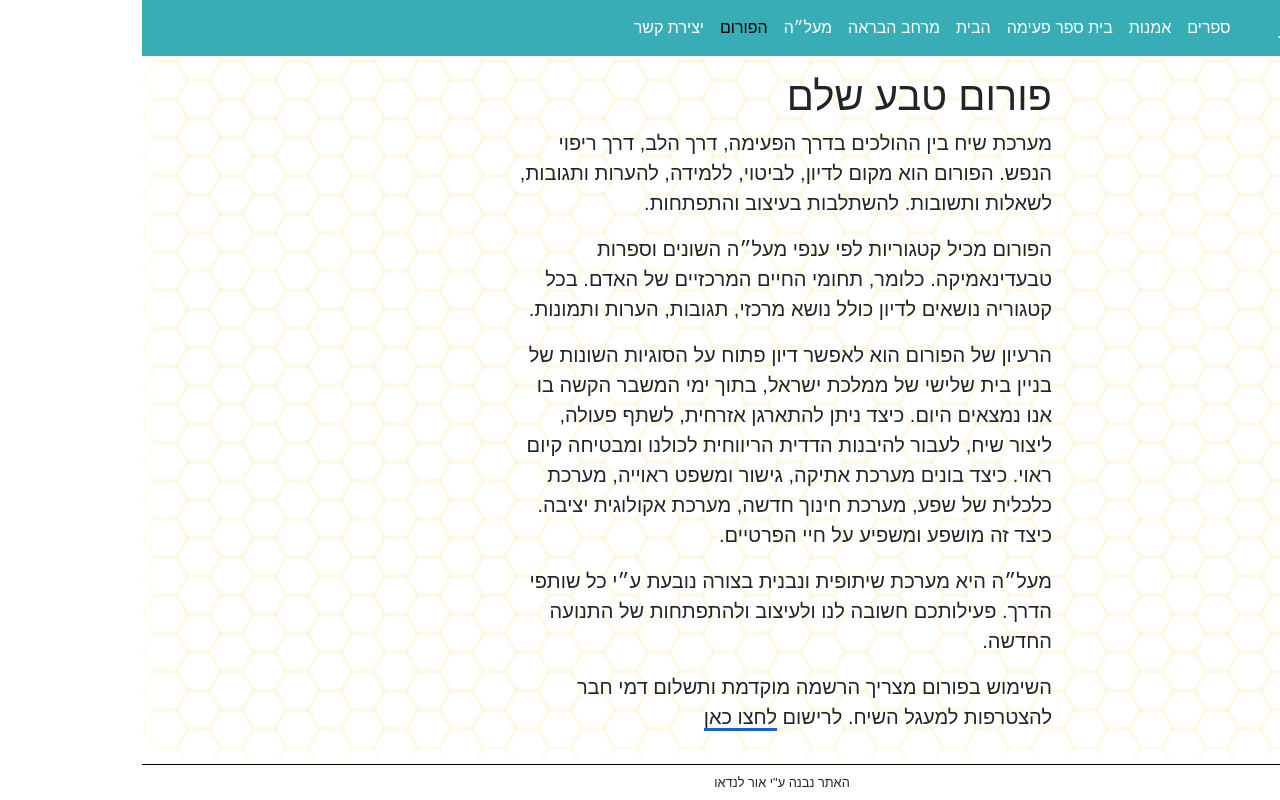
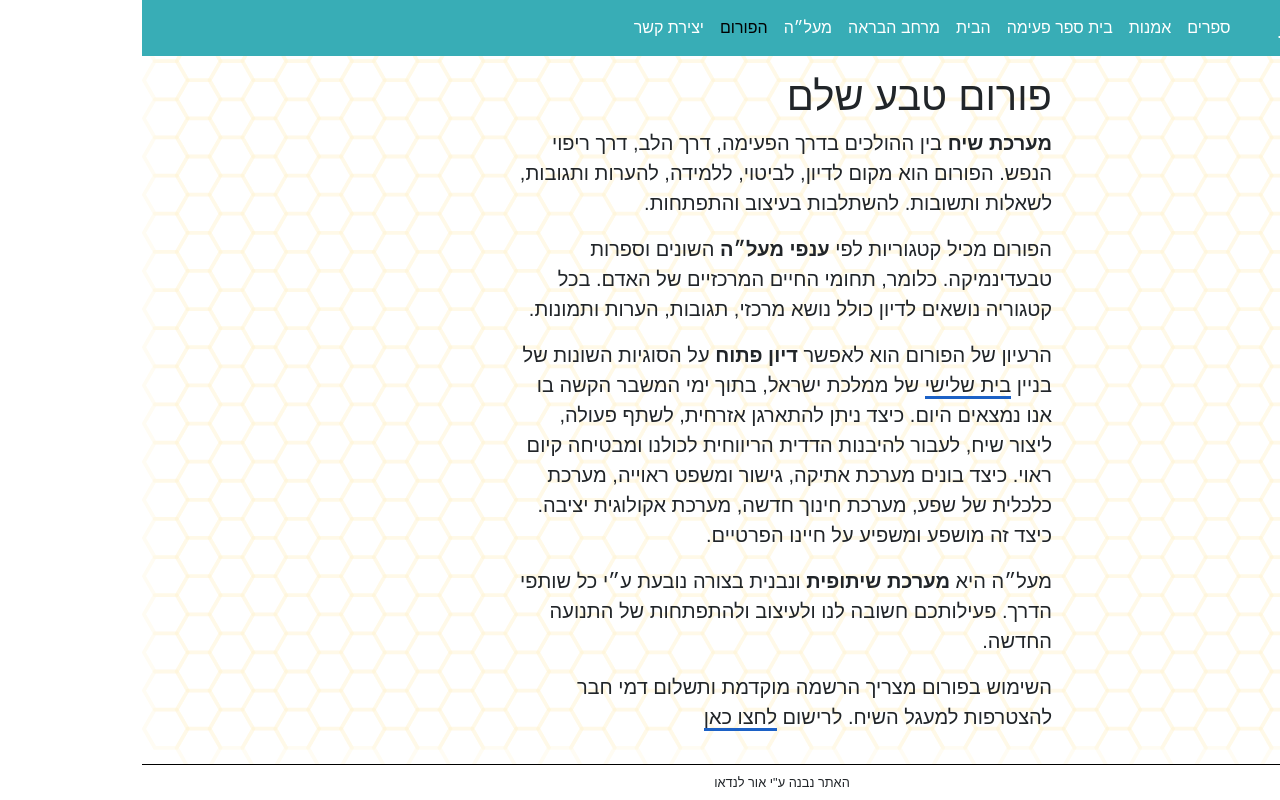
Before and after one commit to teva-shalem/main-gateway, a Vue app: page /forum in a window 1280 px wide. Built offline with nearby package versions, Linux system fonts and the light colour scheme; what vue-easy-lightbox would draw is missing.

Commit message:
forum solid

```diff
--- a/src/content/drash.json
+++ b/src/content/drash.json
@@ -30,5 +30,6 @@
   "kingdom": "התארגנות אזרחית של היבנות הדדית של שליחות וכלכלה",
   "life": "מענה מספק לצרכי הגוף־נפש־רוח של האדם",
   "tribeStone": "על פי המסורת לכהן הגדל היו 12 אבני חשן כאשר כל אבן מיוחסת לאחד משבטי ישראל ונושאת איכויות אשר מקושרות לאותו השבט",
-  "forumTeaser": "אנחנו עובדים על הפורום חזק. עדכונים בקרוב."
+  "forumTeaser": "אנחנו עובדים על הפורום חזק. עדכונים בקרוב.",
+  "thirdHome": "חברה ישראלית מתוקנת"
 }
--- a/src/views/Forum.vue
+++ b/src/views/Forum.vue
@@ -6,10 +6,10 @@
 
         <!-- <b-img fluid class="w-100 mb-2" src="/img/monoshem.jpg" /> -->
 
-        <p>מערכת שיח בין ההולכים בדרך הפעימה, דרך הלב, דרך ריפוי הנפש. הפורום הוא מקום לדיון, לביטוי, ללמידה, להערות ותגובות, לשאלות ותשובות. להשתלבות בעיצוב והתפתחות.</p>
-        <p>הפורום מכיל קטגוריות לפי ענפי מעל״ה השונים וספרות טבעדינאמיקה. כלומר, תחומי החיים המרכזיים של האדם. בכל קטגוריה נושאים לדיון כולל נושא מרכזי, תגובות, הערות ותמונות.</p>
-        <p>הרעיון של הפורום הוא לאפשר דיון פתוח על הסוגיות השונות של בניין בית שלישי של ממלכת ישראל, בתוך ימי המשבר הקשה בו אנו נמצאים היום. כיצד ניתן להתארגן אזרחית, לשתף פעולה, ליצור שיח, לעבור להיבנות הדדית הריווחית לכולנו ומבטיחה קיום ראוי. כיצד בונים מערכת אתיקה, גישור ומשפט ראוייה, מערכת כלכלית של שפע, מערכת חינוך חדשה, מערכת אקולוגית יציבה. כיצד זה מושפע ומשפיע על חיי הפרטיים.</p>
-        <p>מעל״ה היא מערכת שיתופית ונבנית בצורה נובעת ע״י כל שותפי הדרך. פעילותכם חשובה לנו ולעיצוב ולהתפתחות של התנועה החדשה.</p>
+        <p><strong>מערכת שיח</strong> בין ההולכים בדרך הפעימה, דרך הלב, דרך ריפוי הנפש. הפורום הוא מקום לדיון, לביטוי, ללמידה, להערות ותגובות, לשאלות ותשובות. להשתלבות בעיצוב והתפתחות.</p>
+        <p>הפורום מכיל קטגוריות לפי <strong>ענפי מעל״ה</strong> השונים וספרות טבעדינמיקה. כלומר, תחומי החיים המרכזיים של האדם. בכל קטגוריה נושאים לדיון כולל נושא מרכזי, תגובות, הערות ותמונות.</p>
+        <p>הרעיון של הפורום הוא לאפשר <strong>דיון פתוח</strong> על הסוגיות השונות של בניין <DrashTooltip term="thirdHome">בית שלישי</DrashTooltip> של ממלכת ישראל, בתוך ימי המשבר הקשה בו אנו נמצאים היום. כיצד ניתן להתארגן אזרחית, לשתף פעולה, ליצור שיח, לעבור להיבנות הדדית הריווחית לכולנו ומבטיחה קיום ראוי. כיצד בונים מערכת אתיקה, גישור ומשפט ראוייה, מערכת כלכלית של שפע, מערכת חינוך חדשה, מערכת אקולוגית יציבה. כיצד זה מושפע ומשפיע על חיינו הפרטיים.</p>
+        <p>מעל״ה היא <strong>מערכת שיתופית</strong> ונבנית בצורה נובעת ע״י כל שותפי הדרך. פעילותכם חשובה לנו ולעיצוב ולהתפתחות של התנועה החדשה.</p>
         <p>השימוש בפורום מצריך הרשמה מוקדמת ותשלום דמי חבר להצטרפות למעגל השיח. לרישום <DrashTooltip term="forumTeaser" shouldTrack>לחצו כאן</DrashTooltip></p>
       </b-col>
     </b-row>
```
